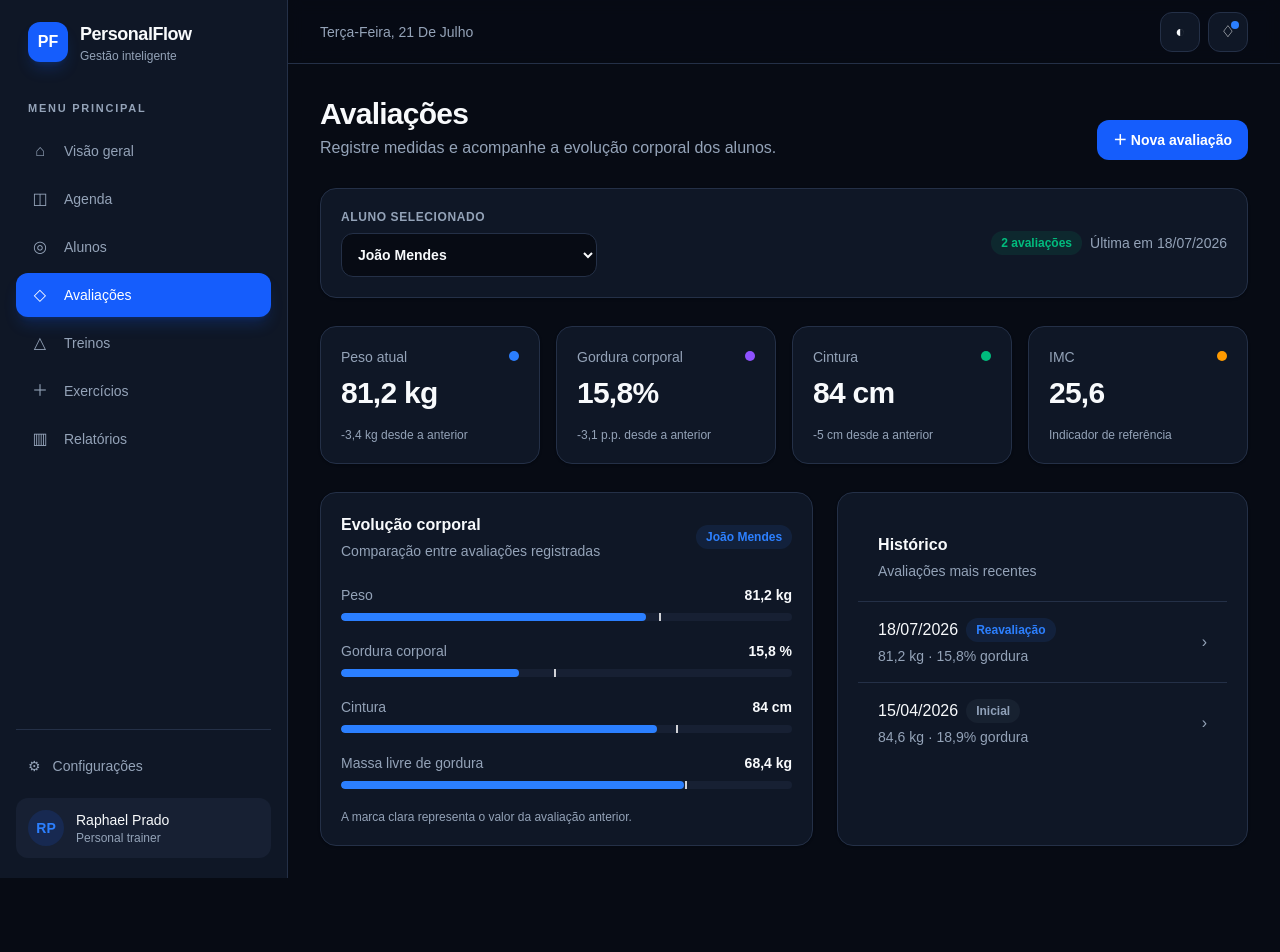
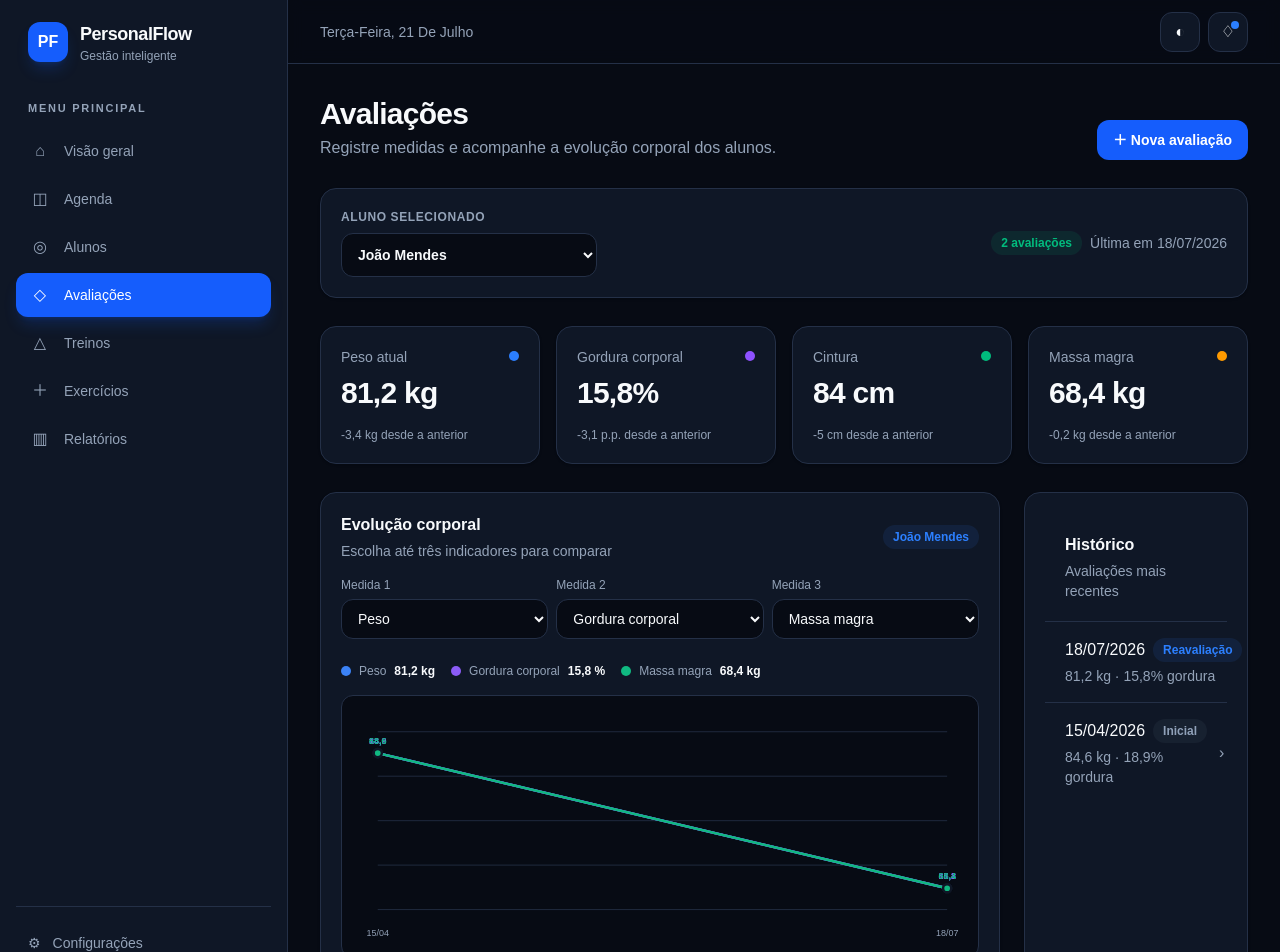
Before and after one commit to RaphaelPrado-PersonalFlow/personalflow, a Next.js app: page /avaliacoes in a window 1280 px wide. Shown: the top 952 px of the page. Before the commit the page ends 878 px from the top, so only its background shows below. Built offline with nearby package versions, Linux system fonts and the light colour scheme.

Commit message:
Amplia medidas e adiciona grafico de evolucao

```diff
--- a/app/avaliacoes/page.tsx
+++ b/app/avaliacoes/page.tsx
@@ -7,6 +7,7 @@ import Button from "@/components/ui/Button";
 import Card from "@/components/ui/Card";
 import PageHeader from "@/components/ui/PageHeader";
 import StatCard from "@/components/ui/StatCard";
+import EvolutionChart, { ChartAssessment, ChartMetric } from "@/components/evaluations/EvolutionChart";
 import {
   BodyFatProtocol,
   BiologicalSex,
@@ -38,8 +39,8 @@ type Assessment = {
 const students = ["João Mendes", "Mariana Costa", "Carlos Lima", "Ana Souza", "Paulo Rocha", "Beatriz Alves"];
 
 const initialAssessments: Assessment[] = [
-  { id: 1, student: "João Mendes", date: "18/07/2026", type: "Reavaliação", weight: 81.2, height: 1.78, bodyFat: 15.8, waist: 84, leanMass: 68.4 },
-  { id: 2, student: "João Mendes", date: "15/04/2026", type: "Inicial", weight: 84.6, height: 1.78, bodyFat: 18.9, waist: 89, leanMass: 68.6 },
+  { id: 1, student: "João Mendes", date: "18/07/2026", type: "Reavaliação", weight: 81.2, height: 1.78, bodyFat: 15.8, waist: 84, leanMass: 68.4, circumferences: { neck: 38, waist: 84, abdomen: 87, hip: 99, rightContractedArm: 37, leftContractedArm: 36.5, rightMidThigh: 58, leftMidThigh: 57.5, rightCalf: 39, leftCalf: 38.5 }, skinfolds: { triceps: 11, chest: 9, abdomen: 18, suprailiac: 12, thigh: 15 } },
+  { id: 2, student: "João Mendes", date: "15/04/2026", type: "Inicial", weight: 84.6, height: 1.78, bodyFat: 18.9, waist: 89, leanMass: 68.6, circumferences: { neck: 39, waist: 89, abdomen: 93, hip: 102, rightContractedArm: 36, leftContractedArm: 35.5, rightMidThigh: 60, leftMidThigh: 59.5, rightCalf: 40, leftCalf: 39.5 }, skinfolds: { triceps: 14, chest: 12, abdomen: 24, suprailiac: 16, thigh: 19 } },
   { id: 3, student: "Mariana Costa", date: "12/07/2026", type: "Reavaliação", weight: 65.8, height: 1.64, bodyFat: 25.2, waist: 73, leanMass: 49.2 },
   { id: 4, student: "Mariana Costa", date: "10/04/2026", type: "Inicial", weight: 69.1, height: 1.64, bodyFat: 28.4, waist: 78, leanMass: 49.5 },
   { id: 5, student: "Ana Souza", date: "02/07/2026", type: "Inicial", weight: 58.4, height: 1.62, bodyFat: 21.7, waist: 68, leanMass: 45.7 },
@@ -59,6 +60,7 @@ export default function AssessmentsPage() {
   const [protocol, setProtocol] = useState<BodyFatProtocol>("Jackson-Pollock 3 dobras");
   const [calculatedBodyFat, setCalculatedBodyFat] = useState<number | null>(null);
   const [photoPreviews, setPhotoPreviews] = useState<string[]>([]);
+  const [selectedMetrics, setSelectedMetrics] = useState(["weight", "bodyFat", "leanMass"]);
 
   const studentAssessments = useMemo(
     () => assessments.filter((assessment) => assessment.student === selectedStudent),
@@ -114,7 +116,24 @@ export default function AssessmentsPage() {
   const weightChange = latest && previous ? latest.weight - previous.weight : 0;
   const fatChange = latest && previous ? latest.bodyFat - previous.bodyFat : 0;
   const waistChange = latest && previous ? latest.waist - previous.waist : 0;
-  const bmi = latest ? latest.weight / (latest.height * latest.height) : 0;
+  const leanMassChange = latest && previous ? latest.leanMass - previous.leanMass : 0;
+
+  const chartMetricOptions = useMemo<ChartMetric[]>(() => [
+    { key: "weight", label: "Peso", unit: "kg", color: "#3b82f6", getValue: (assessment) => assessment.weight },
+    { key: "bodyFat", label: "Gordura corporal", unit: "%", color: "#8b5cf6", getValue: (assessment) => assessment.bodyFat },
+    { key: "leanMass", label: "Massa magra", unit: "kg", color: "#10b981", getValue: (assessment) => assessment.leanMass },
+    ...circumferenceFields.map(([key, label], index) => ({ key: `circumference-${key}`, label: `Circunferência · ${label}`, unit: "cm", color: ["#f59e0b", "#ef4444", "#06b6d4"][index % 3], getValue: (assessment: ChartAssessment) => assessment.circumferences?.[key] })),
+    ...skinfoldFields.map(([key, label], index) => ({ key: `skinfold-${key}`, label: `Dobra · ${label}`, unit: "mm", color: ["#ec4899", "#14b8a6", "#f97316"][index % 3], getValue: (assessment: ChartAssessment) => assessment.skinfolds?.[key] })),
+  ], []);
+
+  const activeChartMetrics = selectedMetrics.map((key, index) => {
+    const metric = chartMetricOptions.find((option) => option.key === key);
+    return metric ? { ...metric, color: ["#3b82f6", "#8b5cf6", "#10b981"][index] } : null;
+  }).filter((metric): metric is ChartMetric => metric !== null);
+
+  function selectChartMetric(position: number, value: string) {
+    setSelectedMetrics((current) => current.map((metric, index) => index === position ? value : metric));
+  }
 
   return (
     <MainLayout>
@@ -133,21 +152,18 @@ export default function AssessmentsPage() {
             <StatCard title="Peso atual" value={formatNumber(latest.weight, " kg")} detail={previous ? `${weightChange > 0 ? "+" : ""}${formatNumber(weightChange, " kg")} desde a anterior` : "Primeira avaliação"} tone="blue" />
             <StatCard title="Gordura corporal" value={formatNumber(latest.bodyFat, "%")} detail={previous ? `${fatChange > 0 ? "+" : ""}${formatNumber(fatChange, " p.p.")} desde a anterior` : "Primeira avaliação"} tone="violet" />
             <StatCard title="Cintura" value={formatNumber(latest.waist, " cm")} detail={previous ? `${waistChange > 0 ? "+" : ""}${formatNumber(waistChange, " cm")} desde a anterior` : "Primeira avaliação"} tone="green" />
-            <StatCard title="IMC" value={formatNumber(bmi)} detail="Indicador de referência" tone="amber" />
+            <StatCard title="Massa magra" value={formatNumber(latest.leanMass, " kg")} detail={previous ? `${leanMassChange > 0 ? "+" : ""}${formatNumber(leanMassChange, " kg")} desde a anterior` : "Primeira avaliação"} tone="amber" />
           </section>
 
           <section className="grid gap-6 xl:grid-cols-[1.2fr_1fr]">
             <Card>
-              <div className="flex items-center justify-between"><div><h2 className="font-semibold">Evolução corporal</h2><p className="mt-1 text-sm text-[var(--muted)]">Comparação entre avaliações registradas</p></div><Badge tone="info">{selectedStudent}</Badge></div>
-              <div className="mt-6 space-y-5">
-                {[
-                  { label: "Peso", current: latest.weight, previous: previous?.weight, unit: "kg", max: 120 },
-                  { label: "Gordura corporal", current: latest.bodyFat, previous: previous?.bodyFat, unit: "%", max: 40 },
-                  { label: "Cintura", current: latest.waist, previous: previous?.waist, unit: "cm", max: 120 },
-                  { label: "Massa livre de gordura", current: latest.leanMass, previous: previous?.leanMass, unit: "kg", max: 90 },
-                ].map((metric) => <div key={metric.label}><div className="flex items-center justify-between text-sm"><span className="text-[var(--muted)]">{metric.label}</span><span className="font-semibold">{formatNumber(metric.current, ` ${metric.unit}`)}</span></div><div className="relative mt-2 h-2 overflow-hidden rounded-full bg-[var(--surface-raised)]"><div className="absolute h-full rounded-full bg-blue-500" style={{ width: `${Math.min(100, metric.current / metric.max * 100)}%` }} />{metric.previous && <div className="absolute top-0 h-full w-0.5 bg-white/80" style={{ left: `${Math.min(100, metric.previous / metric.max * 100)}%` }} />}</div></div>)}
+              <div className="flex flex-col gap-4">
+                <div className="flex items-center justify-between"><div><h2 className="font-semibold">Evolução corporal</h2><p className="mt-1 text-sm text-[var(--muted)]">Escolha até três indicadores para comparar</p></div><Badge tone="info">{selectedStudent}</Badge></div>
+                <div className="grid gap-2 sm:grid-cols-3">
+                  {selectedMetrics.map((selected, index) => <label key={index} className="text-xs font-medium text-[var(--muted)]">Medida {index + 1}<select value={selected} onChange={(event) => selectChartMetric(index, event.target.value)} className="mt-1.5 h-10 w-full rounded-xl border border-[var(--border)] bg-[var(--background)] px-3 text-sm text-[var(--foreground)] outline-none focus:border-blue-500"><option value="">Nenhuma</option>{chartMetricOptions.map((metric) => <option key={metric.key} value={metric.key} disabled={selectedMetrics.some((item, itemIndex) => item === metric.key && itemIndex !== index)}>{metric.label}</option>)}</select></label>)}
+                </div>
               </div>
-              <p className="mt-5 text-xs text-[var(--muted)]">A marca clara representa o valor da avaliação anterior.</p>
+              <div className="mt-6"><EvolutionChart assessments={studentAssessments} metrics={activeChartMetrics} /></div>
             </Card>
 
             <Card className="overflow-hidden p-0">
--- /dev/null
+++ b/components/evaluations/EvolutionChart.tsx
@@ -0,0 +1,65 @@
+"use client";
+
+export type ChartAssessment = {
+  id: number;
+  date: string;
+  weight: number;
+  bodyFat: number;
+  leanMass: number;
+  circumferences?: Record<string, number>;
+  skinfolds?: Record<string, number>;
+};
+
+export type ChartMetric = {
+  key: string;
+  label: string;
+  unit: string;
+  color: string;
+  getValue: (assessment: ChartAssessment) => number | undefined;
+};
+
+type EvolutionChartProps = { assessments: ChartAssessment[]; metrics: ChartMetric[] };
+
+function parseDate(date: string) {
+  const [day, month, year] = date.split("/").map(Number);
+  return new Date(year, month - 1, day).getTime();
+}
+
+function formatValue(value: number, unit: string) {
+  return `${value.toLocaleString("pt-BR", { maximumFractionDigits: 1 })} ${unit}`;
+}
+
+export default function EvolutionChart({ assessments, metrics }: EvolutionChartProps) {
+  const ordered = [...assessments].sort((a, b) => parseDate(a.date) - parseDate(b.date));
+  const width = 760, height = 300;
+  const padding = { top: 34, right: 28, bottom: 48, left: 34 };
+  const plotWidth = width - padding.left - padding.right;
+  const plotHeight = height - padding.top - padding.bottom;
+  const x = (index: number) => padding.left + (ordered.length <= 1 ? plotWidth / 2 : index * plotWidth / (ordered.length - 1));
+
+  return <div>
+    <div className="mb-4 flex flex-wrap gap-4">
+      {metrics.map((metric) => {
+        const latest = [...ordered].reverse().find((item) => metric.getValue(item));
+        const value = latest ? metric.getValue(latest) : undefined;
+        return <div key={metric.key} className="flex items-center gap-2 text-xs"><span className="size-2.5 rounded-full" style={{ backgroundColor: metric.color }} /><span className="text-[var(--muted)]">{metric.label}</span>{value !== undefined && <strong>{formatValue(value, metric.unit)}</strong>}</div>;
+      })}
+    </div>
+    <div className="overflow-x-auto rounded-xl border border-[var(--border)] bg-[var(--background)] p-2">
+      <svg viewBox={`0 0 ${width} ${height}`} className="min-w-[620px]" role="img" aria-label="Gráfico de evolução das medidas selecionadas">
+        {[0, .25, .5, .75, 1].map((ratio) => { const y = padding.top + ratio * plotHeight; return <line key={ratio} x1={padding.left} x2={width - padding.right} y1={y} y2={y} stroke="var(--border)" />; })}
+        {ordered.map((assessment, index) => <text key={assessment.id} x={x(index)} y={height - 16} fill="var(--muted)" fontSize="11" textAnchor="middle">{assessment.date.slice(0, 5)}</text>)}
+        {metrics.map((metric) => {
+          const points = ordered.map((assessment, index) => ({ index, value: metric.getValue(assessment) })).filter((point): point is { index: number; value: number } => typeof point.value === "number" && point.value > 0);
+          if (!points.length) return null;
+          const values = points.map((point) => point.value), min = Math.min(...values), max = Math.max(...values);
+          const spread = max - min || Math.max(max * .1, 1);
+          const y = (value: number) => padding.top + plotHeight - ((value - min) / spread * plotHeight * .76 + plotHeight * .12);
+          const path = points.map((point, position) => `${position === 0 ? "M" : "L"} ${x(point.index)} ${y(point.value)}`).join(" ");
+          return <g key={metric.key}>{points.length > 1 && <path d={path} fill="none" stroke={metric.color} strokeWidth="3" strokeLinecap="round" strokeLinejoin="round" />}{points.map((point) => <g key={`${metric.key}-${point.index}`}><circle cx={x(point.index)} cy={y(point.value)} r="5" fill={metric.color} stroke="var(--surface)" strokeWidth="3" /><text x={x(point.index)} y={y(point.value) - 11} fill={metric.color} fontSize="11" fontWeight="700" textAnchor="middle">{point.value.toLocaleString("pt-BR", { maximumFractionDigits: 1 })}</text></g>)}</g>;
+        })}
+      </svg>
+    </div>
+    <p className="mt-3 text-xs text-[var(--muted)]">Cada linha usa uma escala visual própria para destacar a tendência. Os valores reais aparecem nos pontos e na legenda.</p>
+  </div>;
+}
--- a/lib/body-composition.ts
+++ b/lib/body-composition.ts
@@ -12,9 +12,11 @@ export type BodyCompositionInput = {
 
 export const circumferenceFields = [
   ["neck", "Pescoço"], ["shoulder", "Ombro"], ["chest", "Tórax"],
-  ["relaxedArm", "Braço relaxado"], ["contractedArm", "Braço contraído"],
+  ["rightRelaxedArm", "Braço direito relaxado"], ["rightContractedArm", "Braço direito contraído"],
+  ["leftRelaxedArm", "Braço esquerdo relaxado"], ["leftContractedArm", "Braço esquerdo contraído"],
   ["forearm", "Antebraço"], ["waist", "Cintura"], ["abdomen", "Abdômen"],
-  ["hip", "Quadril"], ["midThigh", "Coxa média"], ["calf", "Panturrilha"],
+  ["hip", "Quadril"], ["rightMidThigh", "Coxa média direita"], ["leftMidThigh", "Coxa média esquerda"],
+  ["rightCalf", "Panturrilha direita"], ["leftCalf", "Panturrilha esquerda"],
 ] as const;
 
 export const skinfoldFields = [
```
